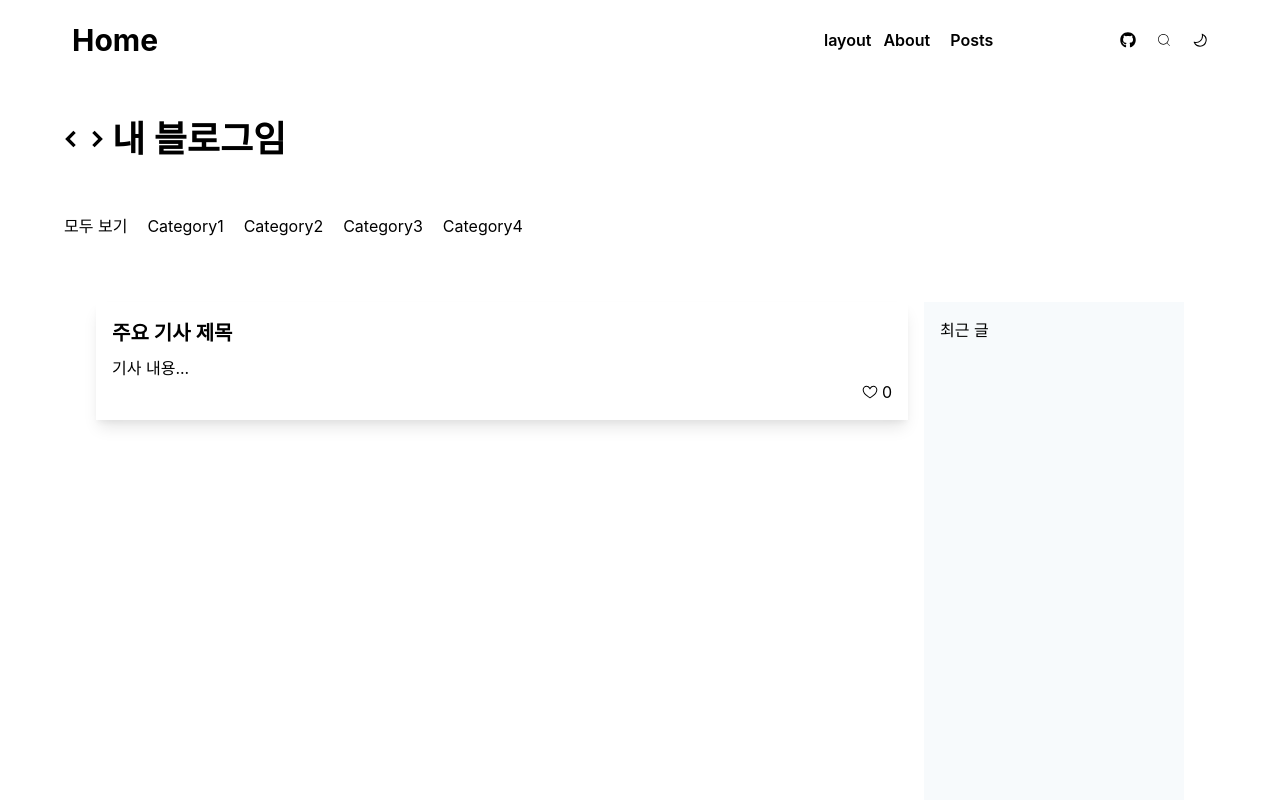
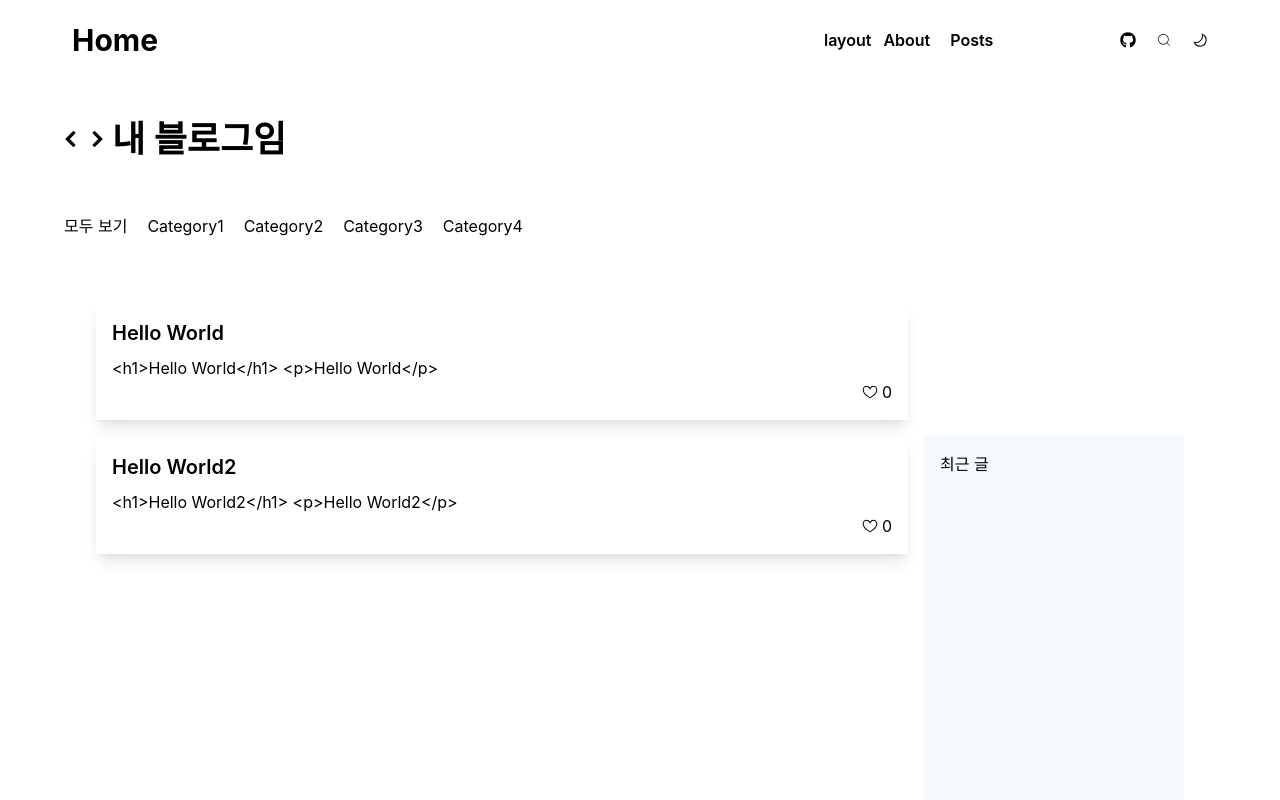
Before and after one commit to JangHwanPark/React_State_Practice, a React (Create React App) app in the folder ch03/: page / in a window 1280 px wide. Shown: the top 800 px of the page. Built offline with nearby package versions, Linux system fonts and the light colour scheme.

Commit message:
feat: 마크다운 게시글 출력 (posts 내 게시물 PostsList.jsx 컴포넌트 내 출력)

```diff
--- a/ch03/package.json
+++ b/ch03/package.json
@@ -8,12 +8,15 @@
     "@testing-library/react": "^15.0.2",
     "@testing-library/user-event": "^14.5.2",
     "jest": "^29.7.0",
+    "marked": "^12.0.2",
     "react": "^18.2.0",
     "react-dom": "^18.2.0",
     "react-icons": "^5.1.0",
+    "react-markdown": "^9.0.1",
     "react-redux": "^9.1.1",
     "react-router-dom": "^6.22.3",
     "react-scripts": "5.0.1",
+    "remark-gfm": "^4.0.0",
     "tailwindcss": "1",
     "web-vitals": "^2.1.0"
   },
--- a/ch03/src/components/PostsList/PostsList.jsx
+++ b/ch03/src/components/PostsList/PostsList.jsx
@@ -1,15 +1,41 @@
-import React from 'react';
+import React, {useEffect} from 'react';
 import LikeButton from "../LikeButton/LikeButton";
 import {Link} from "react-router-dom";
+import { marked } from 'marked';
 
 export default function PostsList() {
+    const [posts, setPosts] = React.useState([]);
+
+    useEffect(() => {
+        // 마크다운 파일 목록 가져옴
+        const markdownFile = require.context('../../posts', true, /\.md$/);
+
+        Promise.all(
+            markdownFile.keys().map(file => {
+                const markdown = markdownFile(file);
+
+                return fetch(markdown)
+                    .then(res => res.text())
+                    .then((text) => ({
+                        slug: file.replace('./', '').replace('.md', ''),
+                        title: text.split('\n')[0].replace('# ', ''), // 첫 번째 줄이 제목
+                        content: marked(text),
+                    }));
+            })
+        ).then((posts) => setPosts(posts));
+    }, []);
+
     return (
-        <article className="p-4 shadow-lg col-span-3">
-            <h2 className="font-semibold text-xl mb-2">
-                <Link to={'/posts/1'}>주요 기사 제목</Link>
-            </h2>
-            <p>기사 내용...</p>
-            <LikeButton/>
-        </article>
+        <>
+            {posts.map((post) => (
+                <article className="p-4 shadow-lg col-span-3" key={post.slug}>
+                    <h2 className="font-semibold text-xl mb-2">
+                        <Link to={`/posts/${post.slug}`}>{post.title}</Link>
+                    </h2>
+                    <p>{post.content}</p>
+                    <LikeButton/>
+                </article>
+            ))}
+        </>
     );
 }
--- /dev/null
+++ b/ch03/src/posts/test.md
@@ -0,0 +1,3 @@
+# Hello World
+
+Hello World
--- /dev/null
+++ b/ch03/src/posts/test2.md
@@ -0,0 +1,3 @@
+# Hello World2
+
+Hello World2
```
Also changed, not shown: 2 other files (tests, documents, lock files or other folders).
